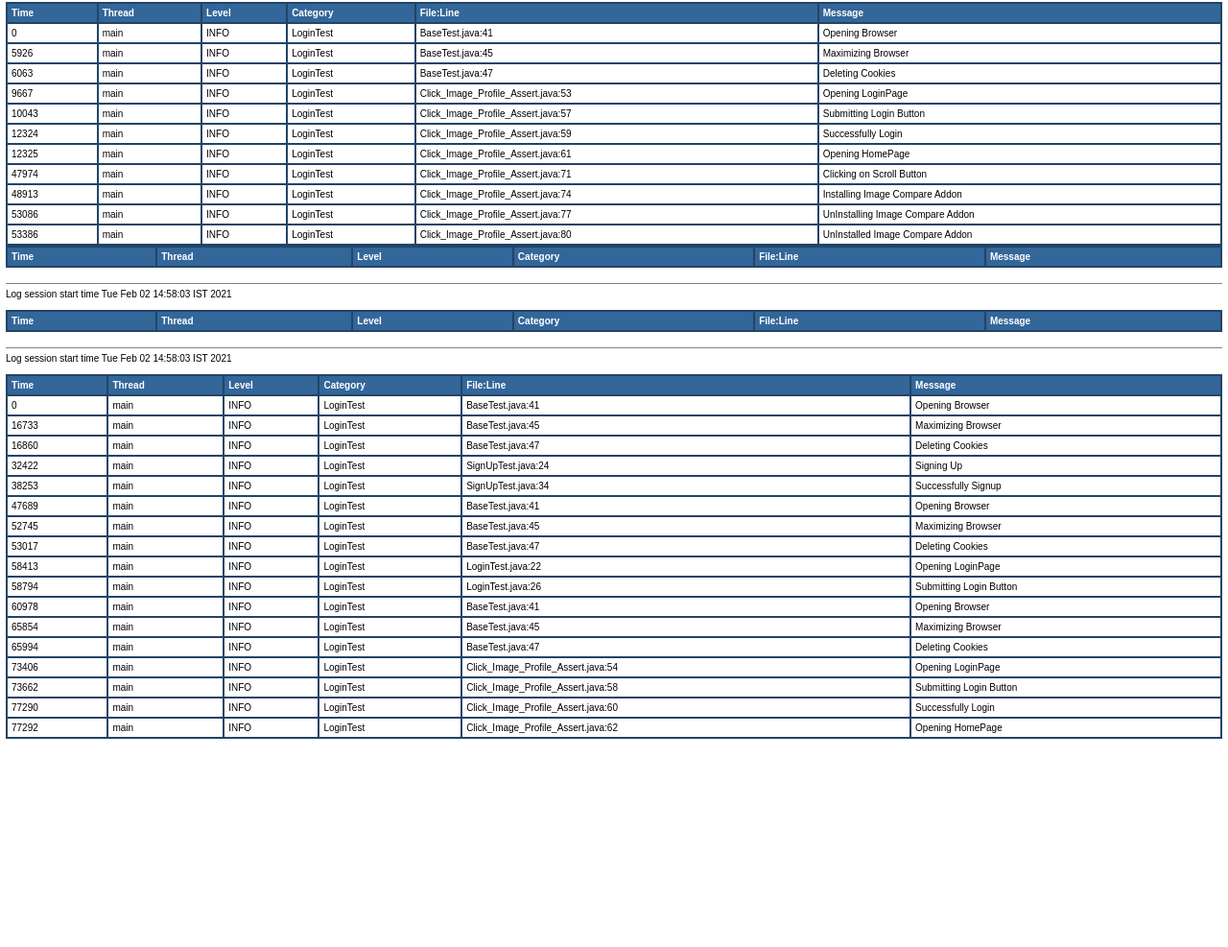
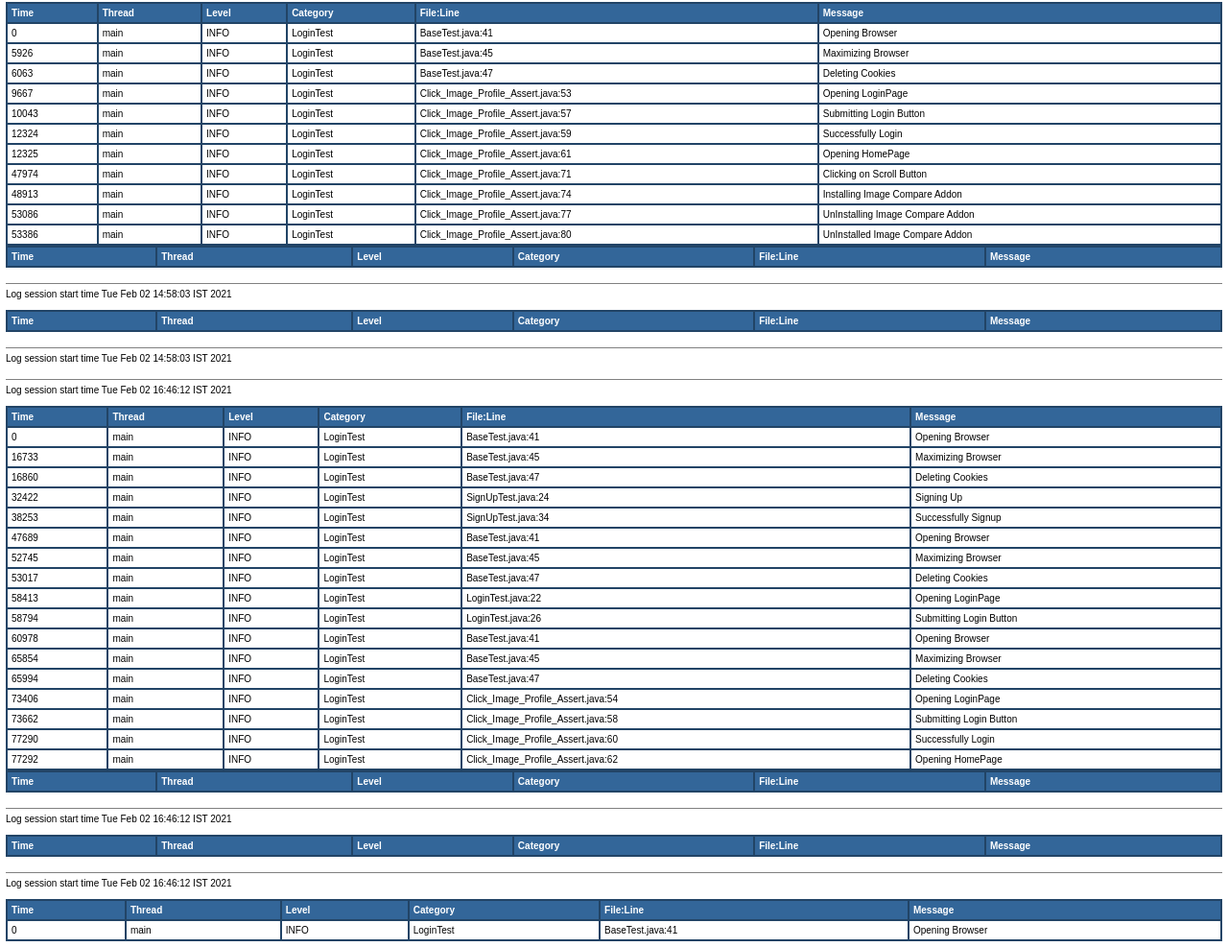
Before and after one commit to rastogiapoorv17/TestProject, a plain HTML site: page log/application.html in a window 1280 px wide. Shown: the part 4301-5288 px from the top of the page at 96% size. Before the commit the page ends 5077 px from the top, so only its background shows below. Drawn offline with Linux system fonts and the light colour scheme.

Commit message:
Fifith Commit

```diff
--- a/log/application.html
+++ b/log/application.html
@@ -2160,3 +2160,88 @@ Log session start time Tue Feb 02 14:58:03 IST 2021<br>
 <td>Click_Image_Profile_Assert.java:62</td>
 <td title="Message">Opening HomePage</td>
 </tr>
+<!DOCTYPE HTML PUBLIC "-//W3C//DTD HTML 4.01 Transitional//EN" "http://www.w3.org/TR/html4/loose.dtd">
+<html>
+<head>
+<title>Application log</title>
+<style type="text/css">
+<!--
+body, table {font-family: arial,sans-serif; font-size: x-small;}
+th {background: #336699; color: #FFFFFF; text-align: left;}
+-->
+</style>
+</head>
+<body bgcolor="#FFFFFF" topmargin="6" leftmargin="6">
+<hr size="1" noshade>
+Log session start time Tue Feb 02 16:46:12 IST 2021<br>
+<br>
+<table cellspacing="0" cellpadding="4" border="1" bordercolor="#224466" width="100%">
+<tr>
+<th>Time</th>
+<th>Thread</th>
+<th>Level</th>
+<th>Category</th>
+<th>File:Line</th>
+<th>Message</th>
+</tr>
+</table>
+<br>
+</body></html><!DOCTYPE HTML PUBLIC "-//W3C//DTD HTML 4.01 Transitional//EN" "http://www.w3.org/TR/html4/loose.dtd">
+<html>
+<head>
+<title>Application log</title>
+<style type="text/css">
+<!--
+body, table {font-family: arial,sans-serif; font-size: x-small;}
+th {background: #336699; color: #FFFFFF; text-align: left;}
+-->
+</style>
+</head>
+<body bgcolor="#FFFFFF" topmargin="6" leftmargin="6">
+<hr size="1" noshade>
+Log session start time Tue Feb 02 16:46:12 IST 2021<br>
+<br>
+<table cellspacing="0" cellpadding="4" border="1" bordercolor="#224466" width="100%">
+<tr>
+<th>Time</th>
+<th>Thread</th>
+<th>Level</th>
+<th>Category</th>
+<th>File:Line</th>
+<th>Message</th>
+</tr>
+</table>
+<br>
+</body></html><!DOCTYPE HTML PUBLIC "-//W3C//DTD HTML 4.01 Transitional//EN" "http://www.w3.org/TR/html4/loose.dtd">
+<html>
+<head>
+<title>Application log</title>
+<style type="text/css">
+<!--
+body, table {font-family: arial,sans-serif; font-size: x-small;}
+th {background: #336699; color: #FFFFFF; text-align: left;}
+-->
+</style>
+</head>
+<body bgcolor="#FFFFFF" topmargin="6" leftmargin="6">
+<hr size="1" noshade>
+Log session start time Tue Feb 02 16:46:12 IST 2021<br>
+<br>
+<table cellspacing="0" cellpadding="4" border="1" bordercolor="#224466" width="100%">
+<tr>
+<th>Time</th>
+<th>Thread</th>
+<th>Level</th>
+<th>Category</th>
+<th>File:Line</th>
+<th>Message</th>
+</tr>
+
+<tr>
+<td>0</td>
+<td title="main thread">main</td>
+<td title="Level">INFO</td>
+<td title="LoginTest category">LoginTest</td>
+<td>BaseTest.java:41</td>
+<td title="Message">Opening Browser</td>
+</tr>
```
Also changed, not shown: pom.xml (+14 -0 lines), 14 other files.
